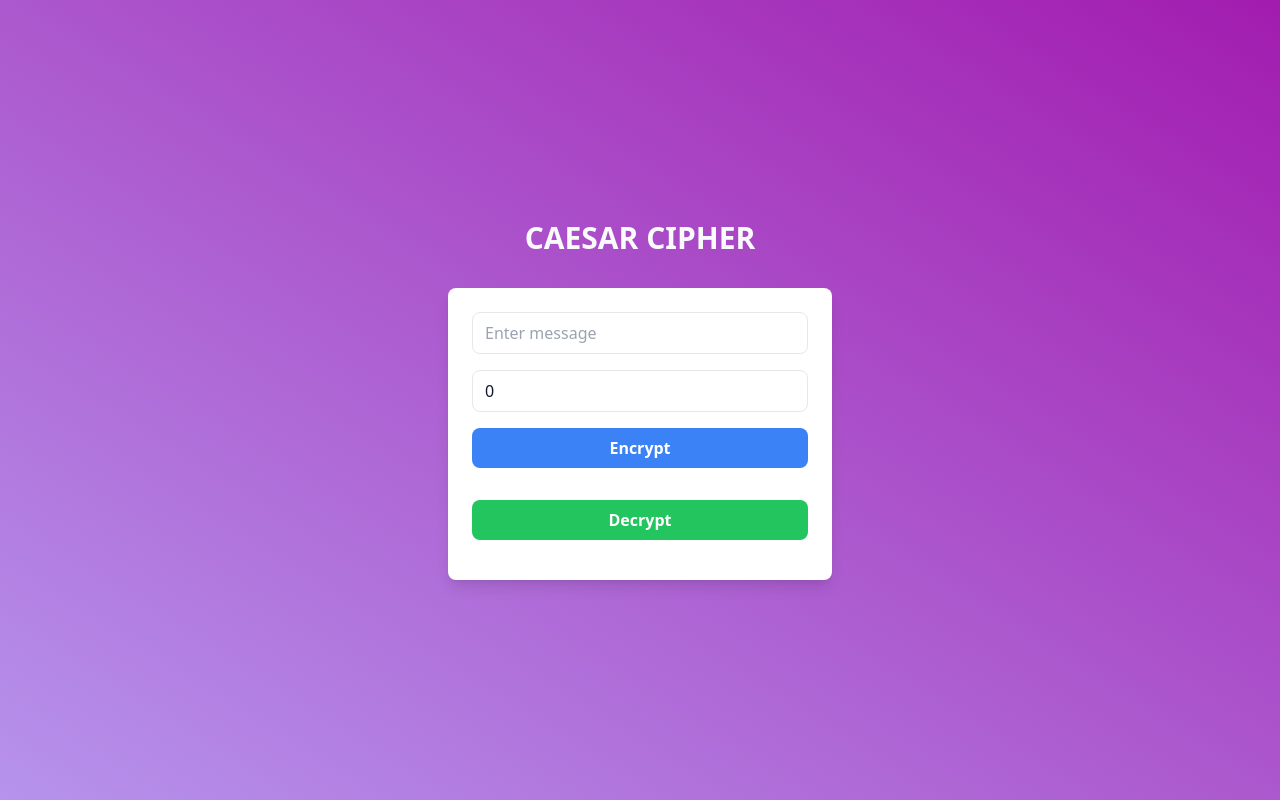
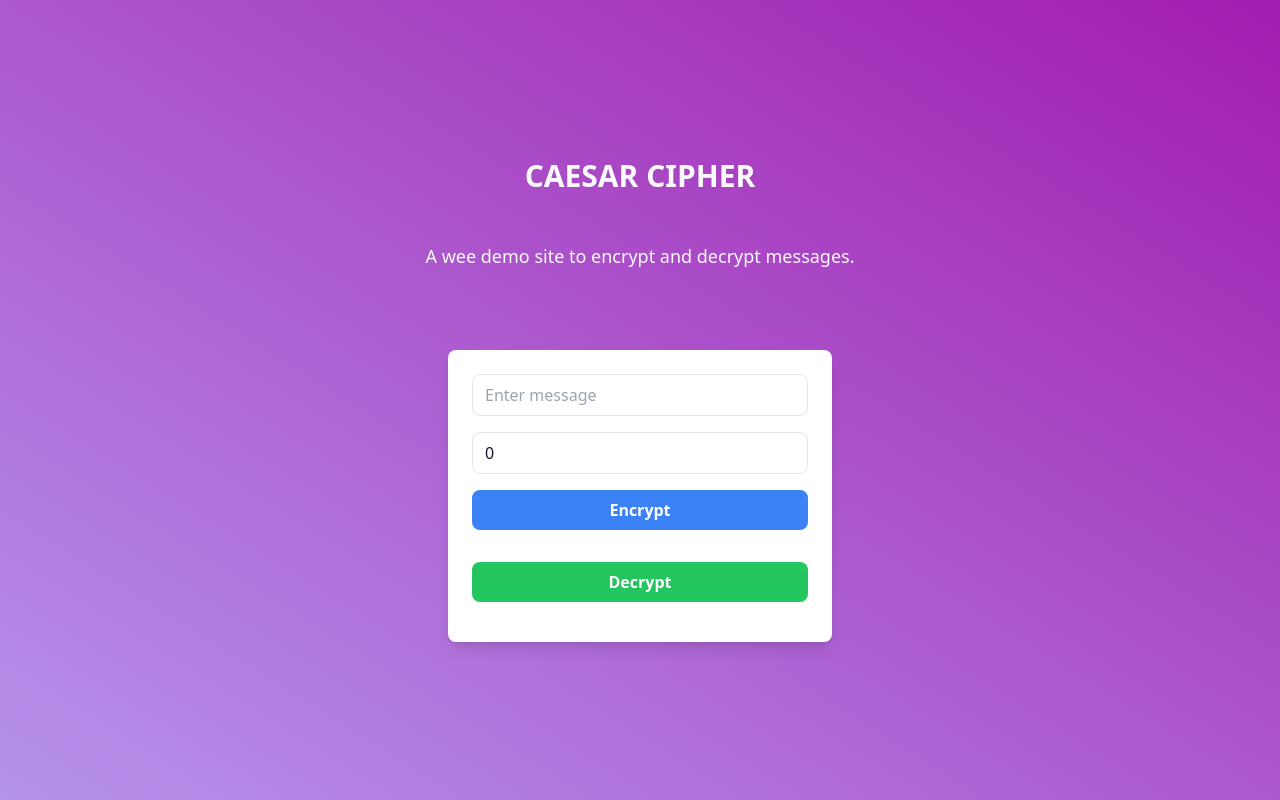
Before and after one commit to RobFraserCodes/robfraser.dev, a Next.js app: page /CaesarCipher in a window 1280 px wide. Built offline with nearby package versions, Linux system fonts and the light colour scheme.

Commit message:
update with a subtitle

```diff
--- a/app/CaesarCipher/page.tsx
+++ b/app/CaesarCipher/page.tsx
@@ -52,6 +52,7 @@ function CaesarCipher() {
   return (
     <div className="flex flex-col items-center justify-center min-h-screen">
       <h1 className="text-3xl font-bold mb-8">Caesar Cipher</h1>
+      <h3>A wee demo site to encrypt and decrypt messages.</h3>
       <div className="w-96 bg-white rounded-lg p-6 shadow-lg">
         <input
           type="text"
```
